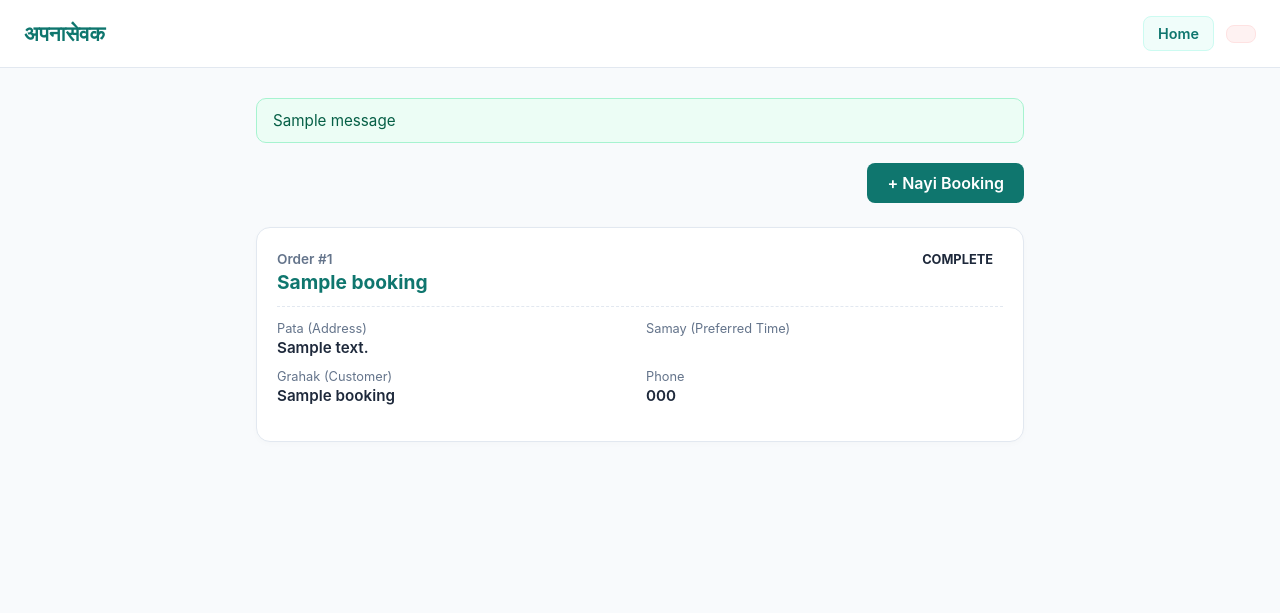
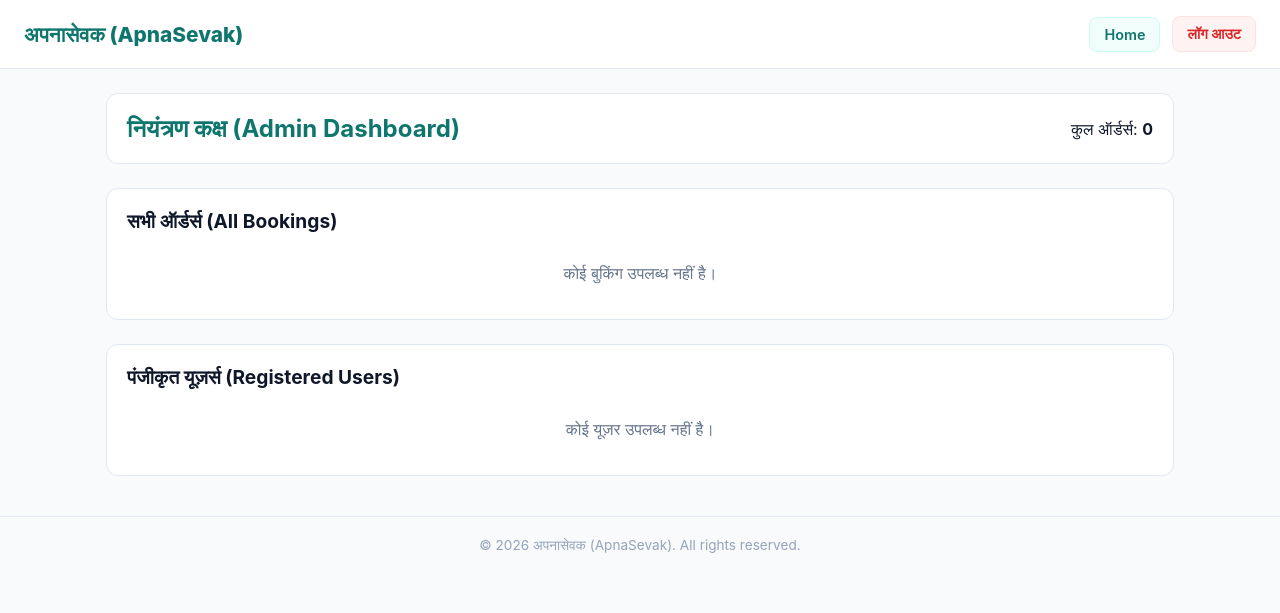
Before and after one commit to Priyu7/apnasevak, a Flask app: page /dashboard in a window 1280 px wide. Shown: the top 613 px of the page. Run offline with Flask 3, Linux system fonts and the light colour scheme; a user stored in the database is signed in; data comes from the database, SQL or seed files in the repository; tables that the repository leaves empty hold one stand-in row (values such as "Sample post"); one stand-in notice (Sample message) is shown; some libraries are stand-ins or nearby versions.

Commit message:
Restore entire clean code for app.py and admin dashboard

```diff
--- a/app.py
+++ b/app.py
@@ -82,10 +82,13 @@
     return redirect(request.referrer or url_for("index"))
 
 @app.route("/")
-@app.route("/home")
 def index():
     sevaks = User.query.filter_by(role="sevak", is_available=True).all()
     return render_template("index.html", sevaks=sevaks)
+
+@app.route("/home")
+def home():
+    return redirect(url_for("index"))
 
 @app.route("/signup", methods=["GET", "POST"])
 def signup():
@@ -224,7 +227,7 @@
 
     return render_template("admin_dashboard.html", users=all_users, bookings=all_bookings)
 
-# Default Sample Sevaks if database is fresh/empty
+# Default Sample Sevaks populate karne ke liye
 def seed_default_services():
     with app.app_context():
         db.create_all()
--- a/templates/dashboard.html
+++ b/templates/dashboard.html
@@ -1,19 +1,16 @@
 <!DOCTYPE html>
-<html lang="{{ current_lang }}">
+<html lang="hi">
 <head>
     <meta charset="UTF-8">
     <meta name="viewport" content="width=device-width, initial-scale=1.0">
-    <title>{{ t.orders }} | {{ t.brand_name }}</title>
-    <link rel="manifest" href="{{ url_for('static', filename='manifest.json') }}">
+    <title>एडमिन डैशबोर्ड (Admin Dashboard) | apnaSevak</title>
     <style>
         :root {
             --primary: #0F766E;
-            --primary-hover: #115E59;
-            --whatsapp: #25D366;
-            --whatsapp-hover: #1EBE5D;
+            --primary-dark: #115E59;
             --bg-color: #F8FAFC;
             --card-bg: #FFFFFF;
-            --text-dark: #1E293B;
+            --text-dark: #0F172A;
             --text-muted: #64748B;
             --border: #E2E8F0;
         }
@@ -31,7 +28,6 @@
             padding-bottom: 40px;
         }
 
-        /* Navbar */
         .navbar {
             background-color: #FFFFFF;
             padding: 16px 24px;
@@ -63,7 +59,6 @@
             font-weight: 600;
             padding: 8px 14px;
             border-radius: 8px;
-            transition: all 0.2s;
         }
 
         .nav-btn-home {
@@ -78,261 +73,164 @@
             border: 1px solid #FEE2E2;
         }
 
-        /* Container */
         .container {
-            max-width: 800px;
-            margin: 30px auto;
+            max-width: 1100px;
+            margin: 24px auto;
             padding: 0 16px;
         }
 
-        /* Flash Message */
-        .flash-box {
-            background-color: #ECFDF5;
-            color: #065F46;
-            border: 1px solid #A7F3D0;
-            padding: 12px 16px;
-            border-radius: 10px;
-            margin-bottom: 20px;
-            font-size: 0.95rem;
-            display: flex;
-            align-items: center;
-            justify-content: space-between;
-        }
-
-        .header-section {
+        .header-box {
+            background: #FFFFFF;
+            padding: 20px;
+            border-radius: 12px;
+            border: 1px solid var(--border);
+            margin-bottom: 24px;
             display: flex;
             justify-content: space-between;
             align-items: center;
+        }
+
+        .header-box h1 {
+            font-size: 1.5rem;
+            color: var(--primary);
+        }
+
+        .section-box {
+            background: var(--card-bg);
+            border: 1px solid var(--border);
+            border-radius: 12px;
+            padding: 20px;
             margin-bottom: 24px;
         }
 
-        .header-title {
-            font-size: 1.5rem;
+        .section-header {
+            font-size: 1.2rem;
             font-weight: 700;
-        }
-
-        /* Order Cards */
-        .order-card {
-            background: var(--card-bg);
-            border: 1px solid var(--border);
-            border-radius: 14px;
-            padding: 20px;
-            margin-bottom: 18px;
-            box-shadow: 0 2px 6px rgba(0,0,0,0.02);
-            transition: transform 0.15s ease, box-shadow 0.15s ease;
-        }
-
-        .order-card:hover {
-            transform: translateY(-2px);
-            box-shadow: 0 6px 14px rgba(0,0,0,0.05);
-        }
-
-        .order-top {
-            display: flex;
-            justify-content: space-between;
-            align-items: flex-start;
-            border-bottom: 1px dashed var(--border);
-            padding-bottom: 12px;
             margin-bottom: 14px;
         }
 
-        .order-id {
-            font-size: 0.85rem;
+        .table-responsive {
+            width: 100%;
+            overflow-x: auto;
+        }
+
+        table {
+            width: 100%;
+            border-collapse: collapse;
+            text-align: left;
+            font-size: 0.95rem;
+        }
+
+        th {
+            background-color: #F1F5F9;
             color: var(--text-muted);
+            font-weight: 700;
+            padding: 10px 12px;
+            border-bottom: 2px solid var(--border);
+        }
+
+        td {
+            padding: 10px 12px;
+            border-bottom: 1px solid var(--border);
+        }
+
+        .badge {
+            padding: 4px 8px;
+            border-radius: 12px;
+            font-size: 0.8rem;
             font-weight: 600;
         }
 
-        .service-title {
-            font-size: 1.2rem;
-            font-weight: 700;
-            color: var(--primary);
-            margin-top: 2px;
-        }
-
-        /* Badges */
-        .badge {
-            padding: 4px 10px;
-            border-radius: 20px;
-            font-size: 0.8rem;
-            font-weight: 700;
-            text-transform: uppercase;
-        }
-
-        .badge-Pending {
-            background-color: #FEF3C7;
-            color: #92400E;
-        }
-
-        .badge-Accepted {
-            background-color: #E0E7FF;
-            color: #3730A3;
-        }
-
-        .badge-Completed {
-            background-color: #DCFCE7;
-            color: #166534;
-        }
-
-        .badge-Cancelled {
-            background-color: #FEE2E2;
-            color: #991B1B;
-        }
-
-        /* Details Grid */
-        .details-grid {
-            display: grid;
-            grid-template-columns: 1fr 1fr;
-            gap: 12px;
-            font-size: 0.95rem;
-            margin-bottom: 16px;
-        }
-
-        .detail-item {
-            display: flex;
-            flex-direction: column;
-        }
-
-        .detail-label {
-            font-size: 0.8rem;
-            color: var(--text-muted);
-            margin-bottom: 2px;
-        }
-
-        .detail-value {
-            font-weight: 600;
-        }
-
-        /* WhatsApp Button */
-        .btn-whatsapp {
-            display: inline-flex;
-            align-items: center;
-            justify-content: center;
-            gap: 8px;
-            background-color: var(--whatsapp);
-            color: #FFFFFF;
-            text-decoration: none;
-            font-weight: 600;
-            font-size: 0.95rem;
-            padding: 10px 18px;
-            border-radius: 10px;
-            width: 100%;
-            transition: background 0.2s ease;
-        }
-
-        .btn-whatsapp:hover {
-            background-color: var(--whatsapp-hover);
-        }
-
-        /* Empty State */
-        .empty-box {
-            text-align: center;
-            background: #FFFFFF;
-            padding: 48px 24px;
-            border-radius: 14px;
-            border: 1px solid var(--border);
-        }
-
-        .empty-box p {
-            color: var(--text-muted);
-            margin-bottom: 18px;
-        }
-
-        .btn-book-now {
-            display: inline-block;
-            background-color: var(--primary);
-            color: white;
-            text-decoration: none;
-            padding: 10px 20px;
-            border-radius: 8px;
-            font-weight: 600;
-        }
-
-        @media (max-width: 600px) {
-            .details-grid {
-                grid-template-columns: 1fr;
-            }
-        }
+        .badge-Pending { background: #FEF3C7; color: #92400E; }
+        .badge-Accepted { background: #E0E7FF; color: #3730A3; }
+        .badge-Completed { background: #DCFCE7; color: #166534; }
+        .badge-Cancelled { background: #FEE2E2; color: #991B1B; }
     </style>
 </head>
 <body>
 
-    <!-- Header Navbar -->
     <nav class="navbar">
-        <a href="{{ url_for('index') }}" class="brand-logo">{{ t.brand_name }}</a>
+        <a href="/" class="brand-logo">अपनासेवक (ApnaSevak)</a>
         <div class="nav-actions">
-            <a href="{{ url_for('index') }}" class="nav-btn nav-btn-home">Home</a>
-            <a href="{{ url_for('logout') }}" class="nav-btn nav-btn-logout">{{ t.logout }}</a>
+            <a href="/" class="nav-btn nav-btn-home">Home</a>
+            <a href="/logout" class="nav-btn nav-btn-logout">लॉग आउट</a>
         </div>
     </nav>
 
-    <!-- Main Content -->
     <div class="container">
-
-        <!-- Flash messages -->
-        {% with messages = get_flashed_messages(with_categories=true) %}
-            {% if messages %}
-                {% for category, msg in messages %}
-                    <div class="flash-box">
-                        <span>{{ msg }}</span>
-                    </div>
-                {% endfor %}
-            {% endif %}
-        {% endwith %}
-
-        <div class="header-section">
-            <h1 class="header-title">{{ t.orders }}</h1>
-            <a href="{{ url_for('index') }}" class="btn-book-now">+ Nayi Booking</a>
+        <div class="header-box">
+            <h1>नियंत्रण कक्ष (Admin Dashboard)</h1>
+            <span>कुल ऑर्डर्स: <strong>{{ bookings|length if bookings else 0 }}</strong></span>
         </div>
 
-        {% if orders %}
-            {% for order in orders %}
-                <div class="order-card">
-                    <div class="order-top">
-                        <div>
-                            <span class="order-id">Order #{{ order.id }}</span>
-                            <h2 class="service-title">{{ order.service_name }}</h2>
-                        </div>
-                        <span class="badge badge-{{ order.status }}">{{ order.status }}</span>
-                    </div>
+        <div class="section-box">
+            <div class="section-header">सभी ऑर्डर्स (All Bookings)</div>
+            <div class="table-responsive">
+                {% if bookings %}
+                <table>
+                    <thead>
+                        <tr>
+                            <th>Order ID</th>
+                            <th>Customer</th>
+                            <th>Phone</th>
+                            <th>Service</th>
+                            <th>Address</th>
+                            <th>Status</th>
+                        </tr>
+                    </thead>
+                    <tbody>
+                        {% for b in bookings %}
+                        <tr>
+                            <td>#{{ b.id }}</td>
+                            <td>{{ b.customer_name }}</td>
+                            <td>{{ b.customer_phone }}</td>
+                            <td><strong>{{ b.service_name }}</strong></td>
+                            <td>{{ b.address }}</td>
+                            <td><span class="badge badge-{{ b.status }}">{{ b.status }}</span></td>
+                        </tr>
+                        {% endfor %}
+                    </tbody>
+                </table>
+                {% else %}
+                <p style="color: var(--text-muted); text-align: center; padding: 16px;">कोई बुकिंग उपलब्ध नहीं है।</p>
+                {% endif %}
+            </div>
+        </div>
 
-                    <div class="details-grid">
-                        <div class="detail-item">
-                            <span class="detail-label">Pata (Address)</span>
-                            <span class="detail-value">{{ order.address }}</span>
-                        </div>
-                        <div class="detail-item">
-                            <span class="detail-label">Samay (Preferred Time)</span>
-                            <span class="detail-value">{{ order.preferred_time }}</span>
-                        </div>
-                        <div class="detail-item">
-                            <span class="detail-label">Grahak (Customer)</span>
-                            <span class="detail-value">{{ order.customer_name }}</span>
-                        </div>
-                        <div class="detail-item">
-                            <span class="detail-label">Phone</span>
-                            <span class="detail-value">{{ order.customer_phone }}</span>
-                        </div>
-                    </div>
+        <div class="section-box">
+            <div class="section-header">पंजीकृत यूज़र्स (Registered Users)</div>
+            <div class="table-responsive">
+                {% if users %}
+                <table>
+                    <thead>
+                        <tr>
+                            <th>User ID</th>
+                            <th>Name</th>
+                            <th>Phone</th>
+                            <th>Role</th>
+                        </tr>
+                    </thead>
+                    <tbody>
+                        {% for u in users %}
+                        <tr>
+                            <td>#{{ u.id }}</td>
+                            <td>{{ u.name }}</td>
+                            <td>{{ u.phone }}</td>
+                            <td><strong>{{ u.role|capitalize }}</strong></td>
+                        </tr>
+                        {% endfor %}
+                    </tbody>
+                </table>
+                {% else %}
+                <p style="color: var(--text-muted); text-align: center; padding: 16px;">कोई यूज़र उपलब्ध नहीं है।</p>
+                {% endif %}
+            </div>
+        </div>
+    </div>
 
-                    <!-- Direct WhatsApp Notification / Chat Button -->
-                    {% if order.wa_link %}
-                    <a href="{{ order.wa_link }}" target="_blank" class="btn-whatsapp">
-                        <svg width="20" height="20" viewBox="0 0 24 24" fill="currentColor">
-                            <path d="M12.031 6.172c-3.181 0-5.767 2.586-5.768 5.766-.001 1.298.38 2.27 1.019 3.287l-.711 2.598 2.669-.699c.969.53 1.771.82 2.791.82 3.182 0 5.768-2.587 5.768-5.766.001-3.182-2.585-5.766-5.768-5.766zm9.969 5.766c0 5.514-4.486 10-10 10-1.742 0-3.376-.452-4.805-1.242l-5.195 1.36 1.385-5.063c-.878-1.488-1.385-3.218-1.385-5.055 0-5.514 4.486-10 10-10s10 4.486 10 10z"/>
-                        </svg>
-                        WhatsApp par Alert dekhein / Chat karein
-                    </a>
-                    {% endif %}
-                </div>
-            {% endfor %}
-        {% else %}
-            <div class="empty-box">
-                <p>Abhi aapne koi service book nahi ki hai.</p>
-                <a href="{{ url_for('index') }}" class="btn-book-now">Pehli Seva Book Karein</a>
-            </div>
-        {% endif %}
-
-    </div>
+    <footer style="text-align: center; color: #94A3B8; font-size: 0.85rem; padding: 20px; border-top: 1px solid var(--border); margin-top: 40px;">
+        © 2026 अपनासेवक (ApnaSevak). All rights reserved.
+    </footer>
 
 </body>
 </html>
```
